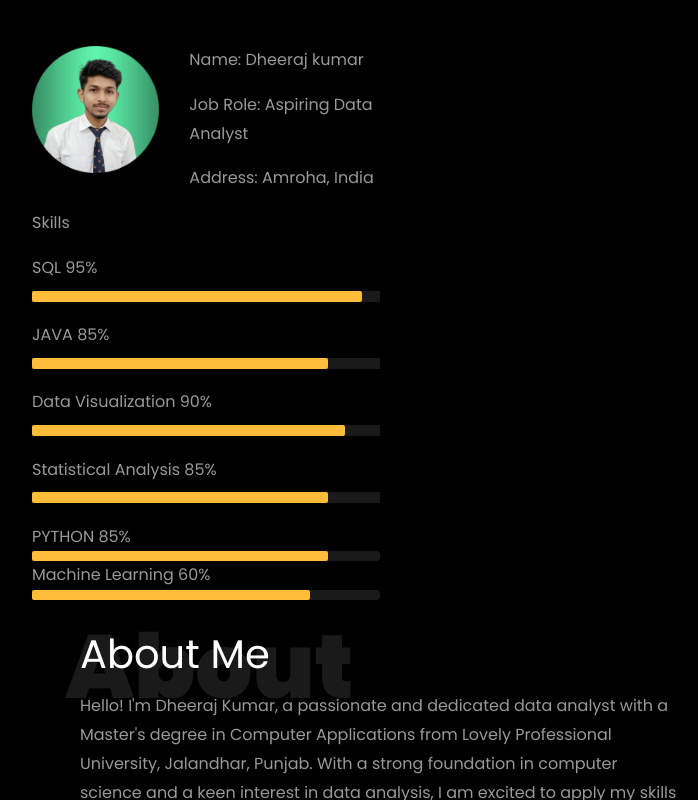
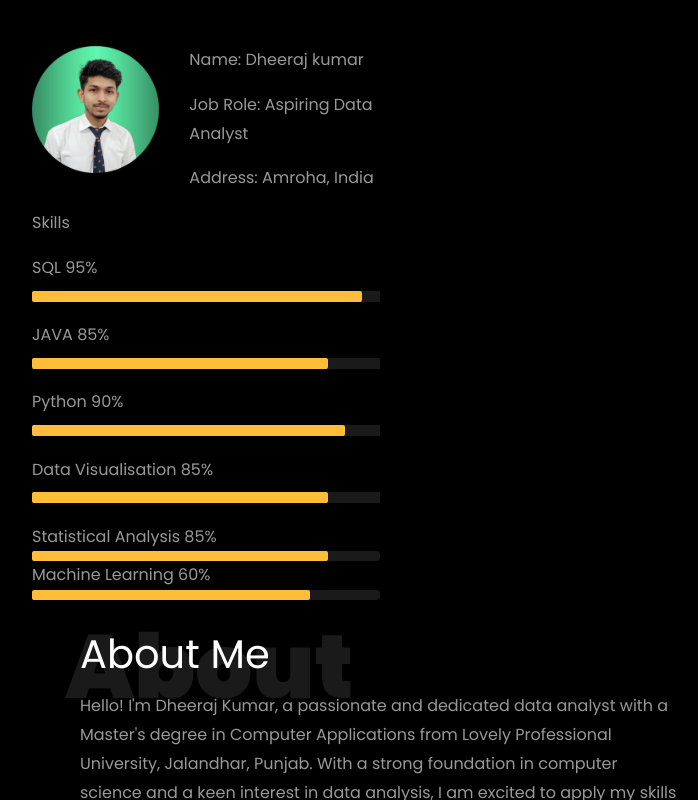
Before and after one commit to dheerajrajput12208863/Mywebsite, a plain HTML site: page index.html in a window 1280 px wide. Shown: the part 816-1616 px from the top of the page, without its empty margins (38-736 px from the left). Drawn offline with Linux system fonts and the light colour scheme; files whose address does not match are found by name.

Commit message:
Update index.html

```diff
--- a/index.html
+++ b/index.html
@@ -242,13 +242,13 @@
 											aria-valuemax="100"></div>
 									</div>
 
-									<span>Data Visualization</span> <span class="pull-right">90%</span>
+									<span>Python</span> <span class="pull-right">90%</span>
 									<div class="progress">
 										<div class="progress-bar" role="progressbar" style="width: 90%" aria-valuenow="90" aria-valuemin="0"
 											aria-valuemax="100"></div>
 									</div>
 
-									<span>Statistical Analysis</span> <span class="pull-right">85%</span>
+									<span>Data Visualisation</span> <span class="pull-right">85%</span>
 									<div class="progress">
 										<div class="progress-bar" role="progressbar" style="width: 85%" aria-valuenow="85" aria-valuemin="0"
 											aria-valuemax="100"></div>
@@ -256,7 +256,7 @@
 
 									</div>
 
-									<span>PYTHON</span> <span class="pull-right">85%</span>
+									<span></span>Statistical Analysis <span class="pull-right">85%</span>
 									<div class="progress">
 										<div class="progress-bar" role="progressbar" style="width: 85%" aria-valuenow="85" aria-valuemin="0"
 											aria-valuemax="100"></div>
```
